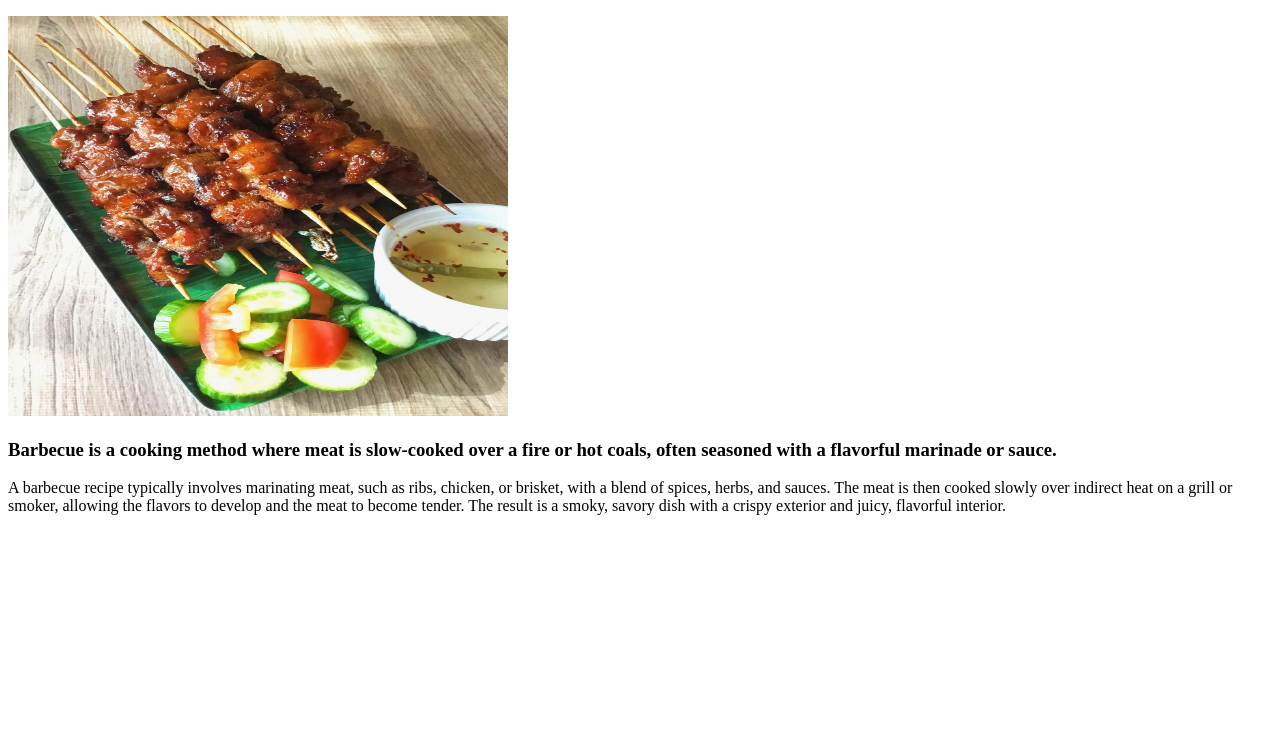
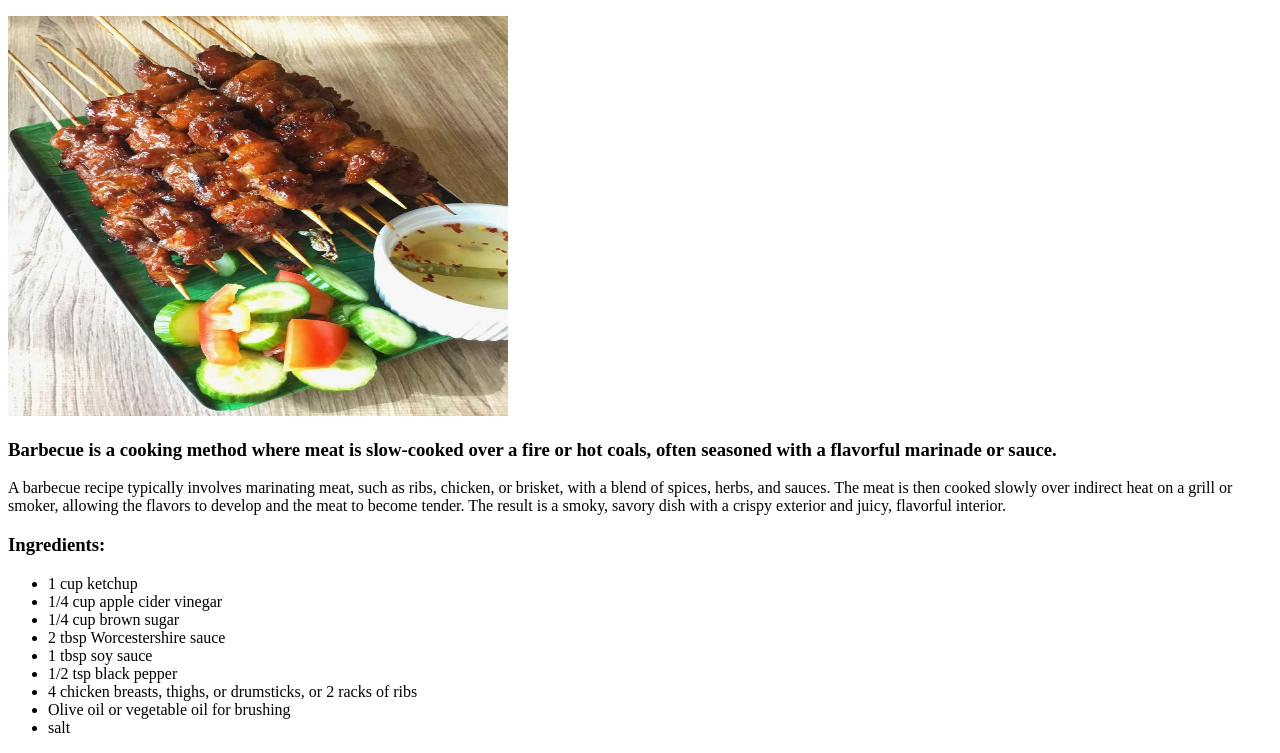
Before and after one commit to beachbears/odin-recipes_, a plain HTML site: page recipes/barbecue.html in a window 1280 px wide. Shown: the part 100-853 px from the top of the page. Before the commit the page ends 800 px from the top, so only its background shows below. Drawn offline with Linux system fonts and the light colour scheme.

Commit message:
add the ingredientst in unordered list

```diff
--- a/recipes/barbecue.html
+++ b/recipes/barbecue.html
@@ -12,5 +12,19 @@
 
         <h3>Barbecue is a cooking method where meat is slow-cooked over a fire or hot coals, often seasoned with a flavorful marinade or sauce.</h3>
         <p>A barbecue recipe typically involves marinating meat, such as ribs, chicken, or brisket, with a blend of spices, herbs, and sauces. The meat is then cooked slowly over indirect heat on a grill or smoker, allowing the flavors to develop and the meat to become tender. The result is a smoky, savory dish with a crispy exterior and juicy, flavorful interior.</p>
+
+        <h3>Ingredients:</h3>
+        <ul>
+            <li>1 cup ketchup</li>
+            <li>1/4 cup apple cider vinegar</li>
+            <li>1/4 cup brown sugar</li>
+            <li>2 tbsp Worcestershire sauce</li>
+            <li>1 tbsp soy sauce</li>
+            <li>1/2 tsp black pepper</li>
+            <li>4 chicken breasts, thighs, or drumsticks, or 2 racks of ribs</li>
+            <li>Olive oil or vegetable oil for brushing</li>
+            <li>salt</li>
+        </ul>
+
     </body>
 </html>
```
